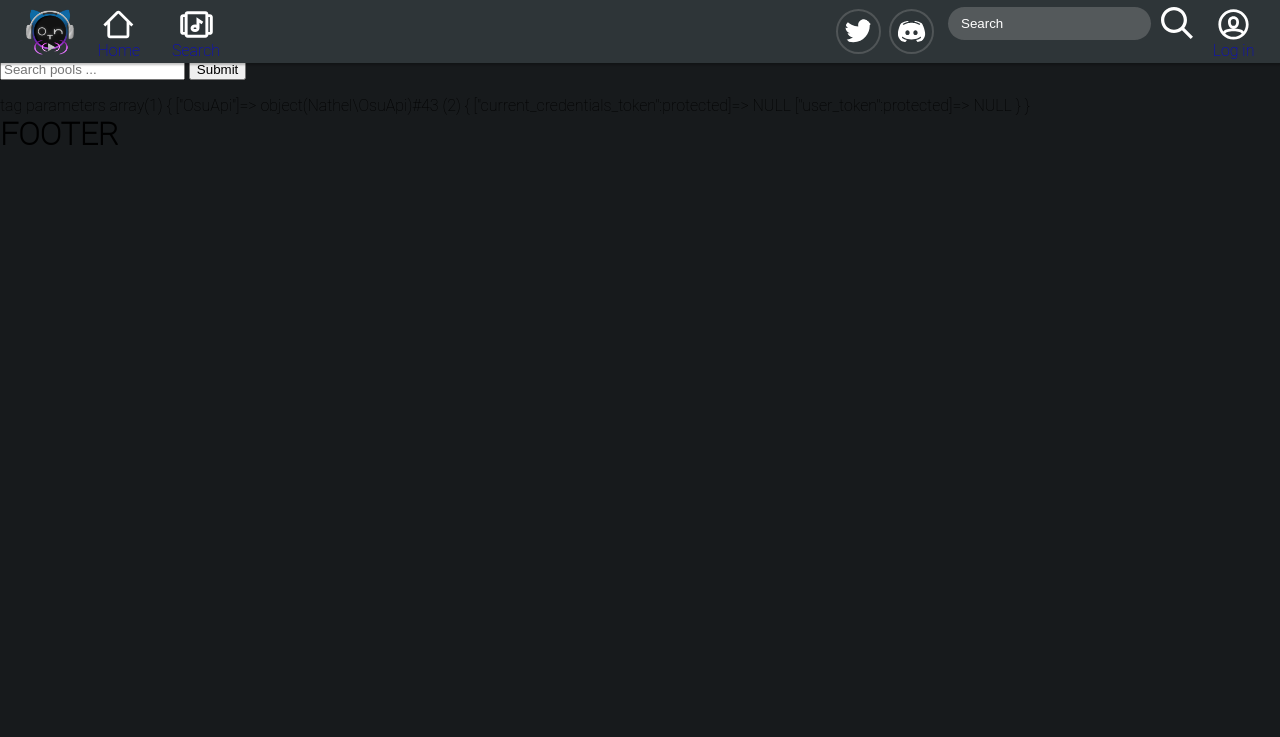
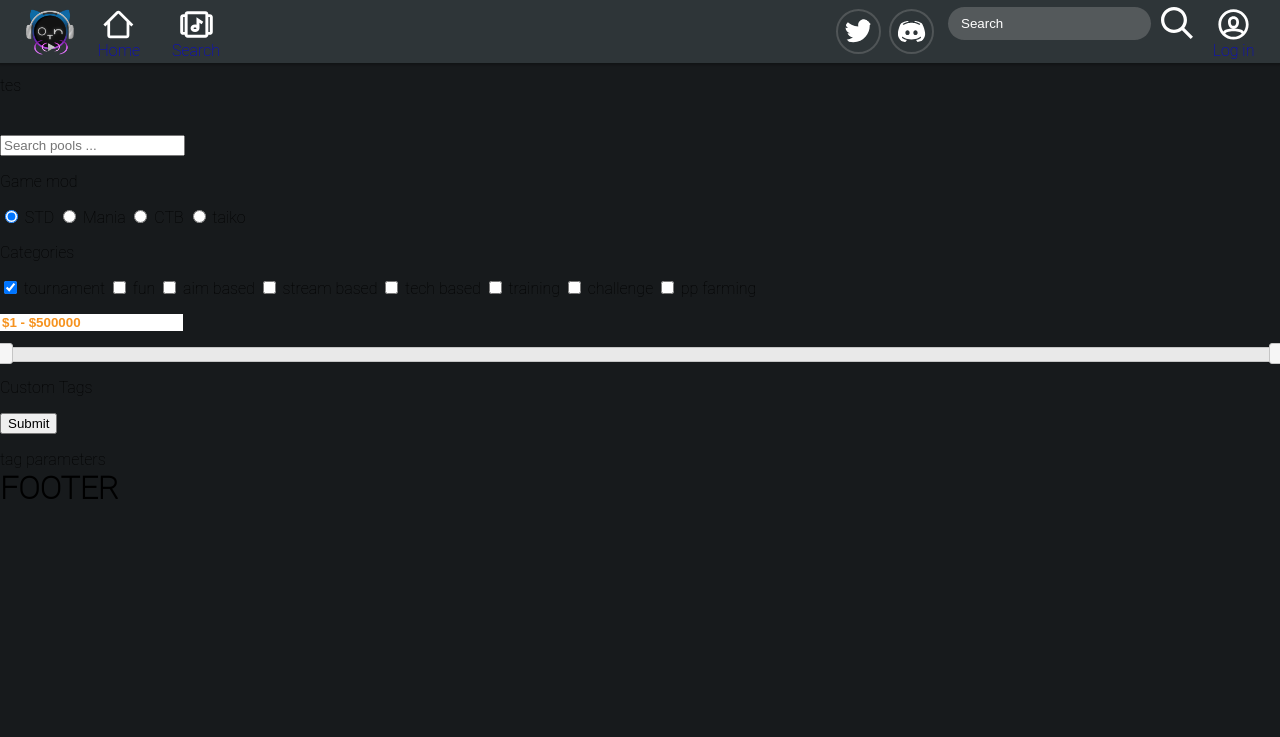
Before and after one commit to WolfaHH/Nathel-WebSite-Project, a PHP site: page /search in a window 1280 px wide. Shown: the top 737 px of the page. Run offline with PHP 8.4, Linux system fonts and the light colour scheme; data that the repository does not hold is empty; style sheets or scripts are compiled from the project's sources; classes that the project's autoload settings leave out are loaded by file name; some libraries are stand-ins or nearby versions.

Commit message:
update : debug

```diff
--- a/controller/ConnexionController.php
+++ b/controller/ConnexionController.php
@@ -21,8 +21,8 @@
         }
 
         $OsuApi = $_SESSION['OsuApi'];
-        $_SESSION['token'] = $OsuApi->getToken($_GET['code']);
-        $api = $OsuApi->getOwnUserInfo($_SESSION['token']);
+        $token = $OsuApi->getToken($_GET['code']);
+        $api = $OsuApi->getOwnUserInfo($token);
         $id = $api['id'];
 
         if (is_array(User::checkUser($id)) === False) {
@@ -31,7 +31,7 @@
             $data = array();
             $data['osu_id'] = $api['id'];
             $data['name'] = $api['username'];
-            $data['password'] = $_SESSION['token'];
+            $data['password'] = $token;
             $data['thumbnail'] = $api['avatar_url'];
             $data['rank'] = $api['statistics']['pp_rank'];
             $data['country'] = $api['country_code'];
@@ -40,7 +40,8 @@
 
         }
 
-        $_SESSION['user'] = new User(9543633);
+        $_SESSION['user'] = new User($id);
+        $_SESSION['user']->token = $token;
 
 
         if (isset($_SESSION['REQUEST_URI'])){
@@ -49,7 +50,6 @@
         }else{
             header('Location: /');
         }
-
 
     }
 
--- a/controller/SearchCollectionsController.php
+++ b/controller/SearchCollectionsController.php
@@ -15,7 +15,6 @@
 
         $collections = self::loadCollections();
         include '../view/elements/searchbar/results.php';
-        var_dump($_SESSION);
         view::footer();
     }
 
--- a/model/api/osu/OsuApi.php
+++ b/model/api/osu/OsuApi.php
@@ -7,7 +7,7 @@
 {
     const CLIENT_ID = 4227;
     const SECRET = 'kB9lkO0UUgvjdOmizgHUE5FJdM1d6JpTCJG0UFGr';
-    const URI = 'http://mappool-website-project.nath/connexion';
+    const URI = 'https://533b3f89b216.ngrok.io/connexion';
 
     protected $current_credentials_token;
     protected $user_token;
--- a/model/database/User.php
+++ b/model/database/User.php
@@ -22,6 +22,7 @@
     public $a;
     public $created_at;
     public $updated_at;
+    public $token;
 
 
     public function __construct($id)
@@ -29,6 +30,7 @@
 
         $this->osu_id = $id;
         $user = $this->getUser();
+        $token = null;
         $this->id = $user['id'];
         $this->name = $user['name'];
         $this->thumbnail = $user['thumbnail'];
--- a/public/index.php
+++ b/public/index.php
@@ -3,13 +3,15 @@
 
 require '../vendor/autoload.php';
 require '../controller/Autoloader.php';
+
 \Nathel\Autoloader::Register();
+echo'<br><br><br><br>';
+
 session_start();
 
-
 if (isset($_SESSION['OsuApi']) === False){
-    echo'test';
-    $_SESSION['OsuApi'] = new \Nathel\OsuApi();
+    echo'tes';
+    $_SESSION['OsuApi'] = new \Nathel\OsuApi(); // A term, bascu user token de osu api dans classe user
 }
 
 \Nathel\ConnexionController::verif_login_page();
@@ -31,6 +33,7 @@
 $router->map('GET', '/search', 'search', 'search');
 
 $match = $router->match();
+
 
 
 if (is_array($match)) {
--- /dev/null
+++ b/view/elements/filters/test.php
@@ -0,0 +1,55 @@
+
+<div>
+
+    <p>Game mod</p>
+
+    <input type="radio" id="std" name="gm" value="std"
+           checked>
+    <label for="std">STD</label>
+
+    <input type="radio" id="mania" name="gm" value="mania">
+    <label for="mania">Mania</label>
+
+    <input type="radio" id="ctb" name="gm" value="ctb">
+    <label for="ctb">CTB</label>
+
+    <input type="radio" id="taiko" name="gm" value="taiko">
+    <label for="taiko">taiko</label>
+</div>
+
+<div>
+
+    <p>Categories</p>
+
+    <input type="checkbox" id="tournament" name="category" value="tournament"
+           checked>
+    <label for="tournament">tournament</label>
+
+    <input type="checkbox" id="fun" name="category" value="fun">
+    <label for="fun">fun</label>
+
+    <input type="checkbox" id="aim" name="category" value="aim">
+    <label for="aim">aim based</label>
+
+    <input type="checkbox" id="stream" name="category" value="stream">
+    <label for="stream">stream based</label>
+
+    <input type="checkbox" id="tech" name="category" value="tech">
+    <label for="tech">tech based</label>
+
+    <input type="checkbox" id="training" name="category" value="training">
+    <label for="training">training</label>
+
+    <input type="checkbox" id="challenge" name="category" value="challenge">
+    <label for="challenge">challenge</label>
+
+    <input type="checkbox" id="farming" name="category" value="farming">
+    <label for="farming">pp farming</label>
+</div>
+
+
+
+<p><input type="text" id="amount" readonly style="border:0; color:#f6931f; font-weight:bold;"></p>
+<div id="slider-range"></div>
+
+<p>Custom Tags</p>
--- a/view/elements/header.php
+++ b/view/elements/header.php
@@ -6,7 +6,30 @@
           content="width=device-width, user-scalable=no, initial-scale=1.0, maximum-scale=1.0, minimum-scale=1.0">
     <meta http-equiv="X-UA-Compatible" content="ie=edge">
     <link href="/assets/css/app.css" rel="stylesheet" type="text/css">
-    <title>Document</title>
+
+    <!-- Scripts and default style for the double slider range (filters rank) -->
+    <link rel="stylesheet" href="//code.jquery.com/ui/1.12.1/themes/base/jquery-ui.css">
+    <link rel="stylesheet" href="/resources/demos/style.css">
+    <script src="https://code.jquery.com/jquery-1.12.4.js"></script>
+    <script src="https://code.jquery.com/ui/1.12.1/jquery-ui.js"></script>
+    <script>
+        $( function() {
+            $( "#slider-range" ).slider({
+                range: true,
+                min: 1,
+                max: 500000,
+                values: [ 1, 500000 ],
+                slide: function( event, ui ) {
+                    $( "#amount" ).val( "$" + ui.values[ 0 ] + " - $" + ui.values[ 1 ] );
+                }
+            });
+            $( "#amount" ).val( "$" + $( "#slider-range" ).slider( "values", 0 ) +
+                " - $" + $( "#slider-range" ).slider( "values", 1 ) );
+        } );
+    </script>
+
+
+    <title>Nathel Mappools</title>
 </head>
 <body>
 <header id="header">
@@ -25,7 +48,7 @@
                                   d="M8.09692 13.75L16.3488 5.49817L24.6006 13.75H24.5988V27.5H8.09882V13.75H8.09692ZM5.34882 16.4981L3.31815 18.5288L1.375 16.5856L14.4059 3.55477C15.4789 2.48174 17.2186 2.48174 18.2916 3.55477L31.3225 16.5856L29.3794 18.5288L27.3488 16.4982V27.5C27.3488 29.0188 26.1176 30.25 24.5988 30.25H8.09882C6.58003 30.25 5.34882 29.0188 5.34882 27.5V16.4981Z"/>
                         </svg>
 
-                        <a class="text" href="http://mappool-website-project.nath/">Home</a>
+                        <a class="text" href="https://533b3f89b216.ngrok.io/">Home</a>
 
                     </a>
                 </li>
@@ -37,7 +60,7 @@
                                   d="M19.9998 21.5C21.2885 21.5 22.3332 20.4553 22.3332 19.1667H23.4998C24.7885 19.1667 25.8332 18.122 25.8332 16.8333V5.16667C25.8332 3.878 24.7885 2.83333 23.4998 2.83333H22.3332C22.3332 1.54467 21.2885 0.5 19.9998 0.5H5.99984C4.71117 0.5 3.6665 1.54467 3.6665 2.83333H2.49984C1.21117 2.83333 0.166504 3.878 0.166504 5.16667V16.8333C0.166504 18.122 1.21117 19.1667 2.49984 19.1667H3.6665C3.6665 20.4553 4.71117 21.5 5.99984 21.5H19.9998ZM19.9998 2.83333V19.1667H5.99984V2.83333H19.9998ZM12.9998 11.1639V5.32004L18.3137 8.86259L17.0194 10.804L15.3332 9.67991V13.9166C15.3332 15.6123 13.7052 16.8333 11.8332 16.8333C9.96117 16.8333 8.33317 15.6123 8.33317 13.9166C8.33317 12.221 9.96117 11 11.8332 11C12.2381 11 12.6317 11.0571 12.9998 11.1639ZM2.49984 5.16667H3.6665V16.8333H2.49984V5.16667ZM22.3332 5.16667V16.8333H23.4998V5.16667H22.3332ZM12.9998 13.9167C12.9998 14.154 12.5385 14.5 11.8332 14.5C11.1278 14.5 10.6665 14.154 10.6665 13.9167C10.6665 13.6793 11.1278 13.3333 11.8332 13.3333C12.5385 13.3333 12.9998 13.6793 12.9998 13.9167Z"/>
                         </svg>
 
-                        <a class="text" href="http://mappool-website-project.nath/search">Search</a>
+                        <a class="text" href="https://533b3f89b216.ngrok.io/search">Search</a>
                     </a>
                 </li>
 
@@ -47,7 +70,7 @@
                             <path fill-rule="evenodd" clip-rule="evenodd"
                                   d="M15.4998 29.7082C7.65279 29.7082 1.2915 23.3469 1.2915 15.4998C1.2915 7.65279 7.65279 1.2915 15.4998 1.2915C23.3469 1.2915 29.7082 7.65279 29.7082 15.4998C29.7082 23.3469 23.3469 29.7082 15.4998 29.7082ZM25.0575 22.1192C26.361 20.2407 27.1248 17.9595 27.1248 15.4999C27.1248 9.07955 21.9201 3.87486 15.4998 3.87486C9.07952 3.87486 3.87483 9.07955 3.87483 15.4999C3.87483 17.9595 4.63869 20.2407 5.94213 22.1192C7.39391 20.2015 10.8028 19.377 15.4812 19.3748C12.5979 19.3661 10.3332 17.334 10.3332 12.9165C10.3332 10.0177 12.3729 7.74986 15.4998 7.74986C18.6182 7.74986 20.6665 10.2319 20.6665 13.1749C20.6665 17.4018 18.3749 19.3663 15.5186 19.3748C20.1969 19.377 23.6058 20.2016 25.0575 22.1192ZM23.2042 24.2054C22.8262 22.846 20.1103 21.9582 15.4998 21.9582C10.8893 21.9582 8.17346 22.846 7.79544 24.2054C9.84658 26.022 12.5444 27.1249 15.4998 27.1249C18.4552 27.1249 21.1531 26.022 23.2042 24.2054ZM12.9165 12.9165C12.9165 15.8476 13.9734 16.7915 15.4998 16.7915C17.021 16.7915 18.0832 15.8853 18.0832 13.1748C18.0832 11.5608 17.0701 10.3332 15.4998 10.3332C13.8642 10.3332 12.9165 11.387 12.9165 12.9165Z"/>
                         </svg>
-                        <a class="text" href="https://osu.ppy.sh/oauth/authorize?response_type=code&client_id=4227&redirect_uri=http://mappool-website-project.nath/connexion&scope=public">Log in</a>
+                        <a class="text" href="https://osu.ppy.sh/oauth/authorize?response_type=code&client_id=4227&redirect_uri=https://533b3f89b216.ngrok.io/connexion&scope=public">Log in</a>
                     </a>
                 </li>
 
@@ -78,15 +101,15 @@
                 <a href="#" class="nav-link active">
 
                     <?php if (isset($_SESSION['user'])): ?>
-                        <img src=<?php echo $_SESSION['user']->thumbnail;?>>
+                        <img class="svg"src=<?php echo $_SESSION['user']->thumbnail;?>>
 
-                         <a class="text" href= <?php echo "http://mappool-website-project.nath/user/"  . $_SESSION['user']->osu_id;?>>Profile</a>
+                         <a class="text" href= <?php echo "https://533b3f89b216.ngrok.io/user/"  . $_SESSION['user']->osu_id;?>>Profile</a>
                     <?php else: ?>
                         <svg class=" svg" viewBox="0 0 31 31" fill="none" xmlns="http://www.w3.org/2000/svg">
                             <path fill-rule="evenodd" clip-rule="evenodd"
                                   d="M15.4998 29.7082C7.65279 29.7082 1.2915 23.3469 1.2915 15.4998C1.2915 7.65279 7.65279 1.2915 15.4998 1.2915C23.3469 1.2915 29.7082 7.65279 29.7082 15.4998C29.7082 23.3469 23.3469 29.7082 15.4998 29.7082ZM25.0575 22.1192C26.361 20.2407 27.1248 17.9595 27.1248 15.4999C27.1248 9.07955 21.9201 3.87486 15.4998 3.87486C9.07952 3.87486 3.87483 9.07955 3.87483 15.4999C3.87483 17.9595 4.63869 20.2407 5.94213 22.1192C7.39391 20.2015 10.8028 19.377 15.4812 19.3748C12.5979 19.3661 10.3332 17.334 10.3332 12.9165C10.3332 10.0177 12.3729 7.74986 15.4998 7.74986C18.6182 7.74986 20.6665 10.2319 20.6665 13.1749C20.6665 17.4018 18.3749 19.3663 15.5186 19.3748C20.1969 19.377 23.6058 20.2016 25.0575 22.1192ZM23.2042 24.2054C22.8262 22.846 20.1103 21.9582 15.4998 21.9582C10.8893 21.9582 8.17346 22.846 7.79544 24.2054C9.84658 26.022 12.5444 27.1249 15.4998 27.1249C18.4552 27.1249 21.1531 26.022 23.2042 24.2054ZM12.9165 12.9165C12.9165 15.8476 13.9734 16.7915 15.4998 16.7915C17.021 16.7915 18.0832 15.8853 18.0832 13.1748C18.0832 11.5608 17.0701 10.3332 15.4998 10.3332C13.8642 10.3332 12.9165 11.387 12.9165 12.9165Z"/>
                         </svg>
-                         <a class="text" href="https://osu.ppy.sh/oauth/authorize?response_type=code&client_id=4227&redirect_uri=http://mappool-website-project.nath/connexion&scope=public">Log in</a>
+                         <a class="text" href="https://osu.ppy.sh/oauth/authorize?response_type=code&client_id=4227&redirect_uri=https://533b3f89b216.ngrok.io/connexion&scope=public">Log in</a>
                     <?php endif;?>
 
                 </a>
--- a/view/elements/searchbar/bar.php
+++ b/view/elements/searchbar/bar.php
@@ -1,4 +1,5 @@
 <form action="/search" method="get" target="_blank">
     <input name="search" type="text" placeholder="Search pools ...">
+    <?php include '../view/elements/filters/test.php';?>
     <input type="submit" value="Submit">
 </form>
```
Also changed, not shown: controller/CreateCollectionController.php (added, +13 -0 lines), controller/FiltersController.php (added, +13 -0 lines).
